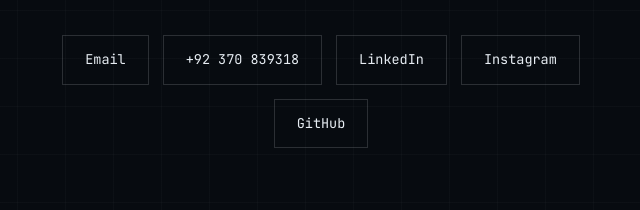
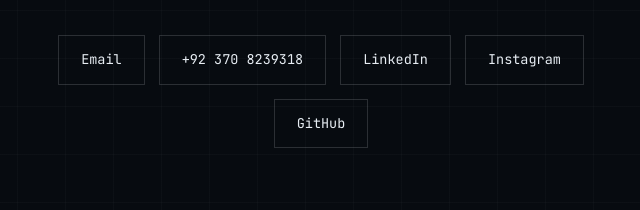
Before and after one commit to awaiskhaskheli032-create/portfolio1, a plain HTML site: page index.html in a window 1280 px wide. Shown: the part 5510-5720 px from the top of the page, 319-959 px from the left. Drawn offline with Linux system fonts and the light colour scheme.

Commit message:
Update index.html
correct contact details

```diff
--- a/index.html
+++ b/index.html
@@ -793,7 +793,7 @@
     <p>Open to internships, collaborations, and conversations about networking and telecom systems.</p>
     <div class="contact-links">
       <a href="mailto:awaiskhaskheli032@gmail.com">Email</a>
-      <a href="tel:+923708239318">+92 370 839318</a>
+      <a href="tel:+923708239318">+92 370 8239318</a>
       <a href="https://www.linkedin.com/in/muhammad-awais-08aa773a3" target="_blank" rel="noopener">LinkedIn</a>
       <a href="https://instagram.com/awais_180" target="_blank" rel="noopener">Instagram</a>
       <a href="https://github.com/awaiskhaskheli032-create" target="_blank" rel="noopener">GitHub</a>
```
